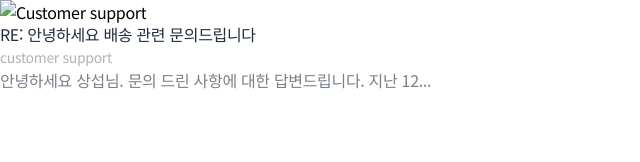
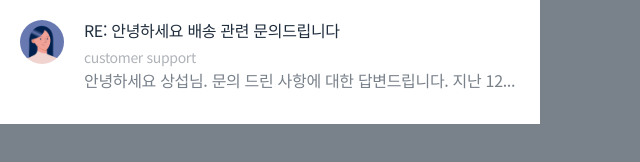
Before and after one commit to sangseophwang/HTML-CSS_Practice, a plain HTML site: page css_practice/02. float_2/index.html in a window 1280 px wide. Shown: the whole page, without its empty margins (0-640 px from the left). Drawn offline with Linux system fonts and the light colour scheme.

Commit message:
Updated CSS practice_float

```diff
--- a/css_practice/02. float_2/index.html
+++ b/css_practice/02. float_2/index.html
@@ -11,8 +11,8 @@
     <link rel="stylesheet" href="./style.css" />
   </head>
   <body>
-    <div class="card">
-      <img src="assets/user.jpg" alt="Customer support" class="card-user" />
+    <div class="card clearfix">
+      <img src="./assets/user.jpeg" alt="Customer support" class="card-user" />
       <div class="card-content">
         <h1>RE: 안녕하세요 배송 관련 문의드립니다</h1>
         <strong> customer support </strong>
--- a/css_practice/02. float_2/style.css
+++ b/css_practice/02. float_2/style.css
@@ -6,6 +6,7 @@
 body {
   font-family: "Noto Sans KR", sans-serif;
   letter-spacing: -0.02em;
+  background-color: #79818b;
 }
 
 h1 {
@@ -29,3 +30,36 @@ p {
 }
 
 /* ▼ WHERE YOUR CODE BEGINS */
+
+.clearfix::after {
+  content: "";
+  display: block;
+  clear: both;
+}
+
+.card {
+  max-width: 540px;
+  padding: 20px;
+  background-color: white;
+}
+
+.card-user {
+  width: 44px;
+  height: 44px;
+  border-radius: 50%;
+  margin-right: 20px;
+}
+
+.card-user,
+.card-content {
+  float: left;
+}
+
+.card-content h1 {
+  margin-bottom: 4px;
+}
+
+.card-content {
+  display: block;
+  margin-bottom: 12px;
+}
```
